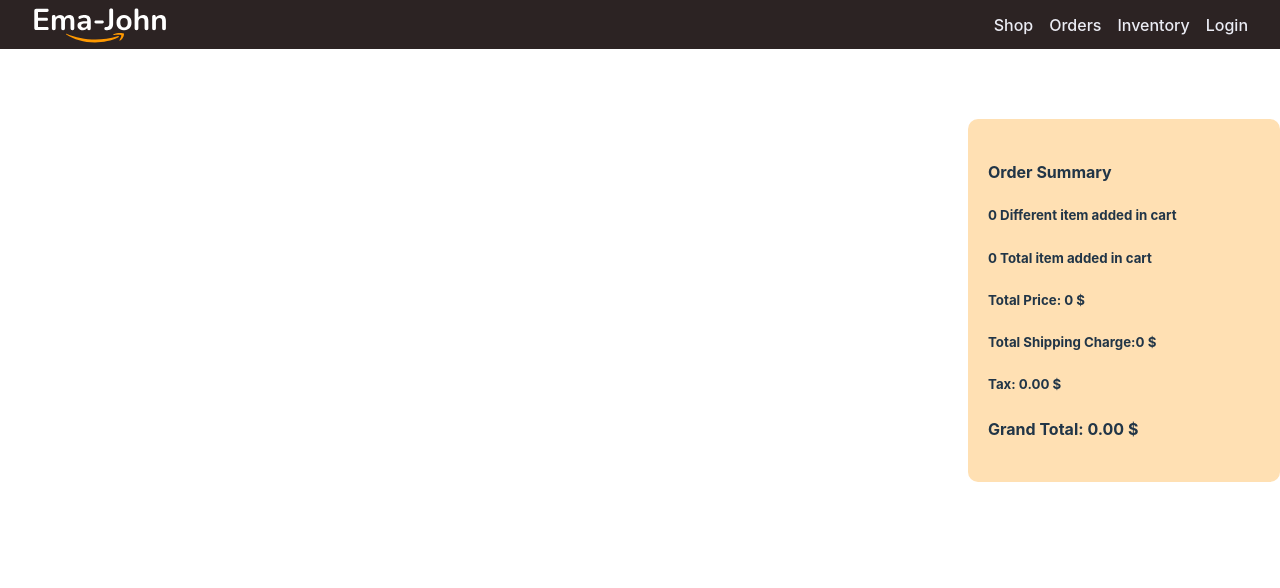
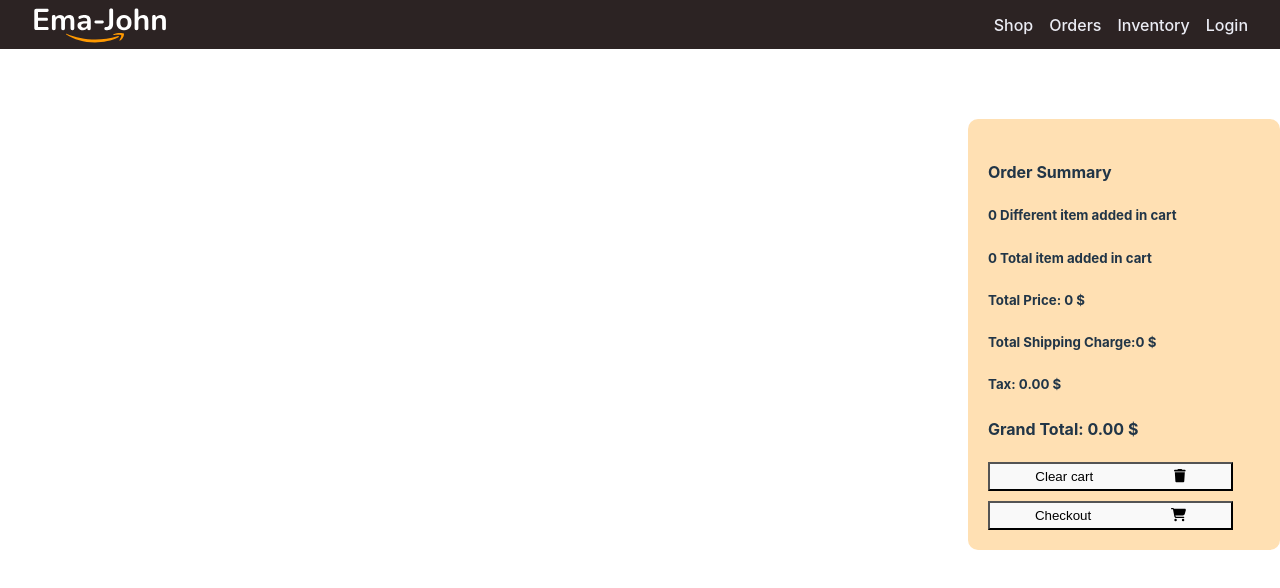
Before and after one commit to Sifat-E-Sadakin/React-Ecommerce, a React (Vite) app: page /orders in a window 1280 px wide. Shown: the top 588 px of the page. Built offline with nearby package versions, Linux system fonts and the light colour scheme.

Commit message:
dynamic cart implemented with the use of children

```diff
--- a/src/Components/Cart/Cart.css
+++ b/src/Components/Cart/Cart.css
@@ -4,6 +4,14 @@
     border-radius: 10px;
     position: sticky;
     top: 0;
+}
+.btn-cc{
+    width: 90%;
+    padding: 5px;
+    display: flex;
+    justify-content: space-around;
+    cursor: pointer;
+    margin-bottom: 10px;
 }
 @media (max-width:576px) {
 
--- a/src/Components/Cart/Cart.jsx
+++ b/src/Components/Cart/Cart.jsx
@@ -1,8 +1,13 @@
 import React from 'react';
 import './Cart.css'
-const Cart = (props) => {
+import { FontAwesomeIcon } from '@fortawesome/react-fontawesome'
+import { faCoffee, faTrash } from '@fortawesome/free-solid-svg-icons'
+import { deleteShoppingCart } from '../../../utilities/fakedb';
+
+
+const Cart = (props, children) => {
     let {cart}= props
-    console.log(cart);
+    // console.log(cart);
 
     let totalPrice=0;
     let totalShipping=0;
@@ -13,12 +18,12 @@ const Cart = (props) => {
         if(product.quantity==0){
             product.quantity=1;
         }
-      console.log(product.quantity,'pq');
+    //   console.log(product.quantity,'pq');
        totalPrice = totalPrice+ product.price* product.quantity;
        totalShipping = totalShipping+ product.shipping;
 
        quantity= quantity + product.quantity
-        console.log(quantity, product.quantity);
+        // console.log(quantity, product.quantity);
 
     }
 
@@ -26,6 +31,8 @@ const Cart = (props) => {
     tax= totalPrice*7/100
     grandTotal=totalPrice+totalShipping+tax;
     // console.log(totalPrice);
+
+    let clearCart= props.clearCart;
 
 
     return (
@@ -37,6 +44,9 @@ const Cart = (props) => {
              <h5>Total Shipping Charge:{totalShipping} $</h5>
              <h5>Tax: {tax.toFixed(2)} $ </h5>
              <h4>Grand Total: {grandTotal.toFixed(2)} $ </h4>
+             <button className='btn-cc' onClick={clearCart}><span>Clear cart</span>  <FontAwesomeIcon icon={faTrash} /></button>
+
+             {props.children}
         </div>
     );
 };
--- /dev/null
+++ b/src/Components/Checkout/Checkout.jsx
@@ -0,0 +1,11 @@
+import React from 'react';
+
+const Checkout = () => {
+    return (
+        <div>
+            <h2 style={{textAlign:'center'}}>Checkout Features on it way ...! </h2>
+        </div>
+    );
+};
+
+export default Checkout;
--- a/src/Components/OrderItem/OrderItem.jsx
+++ b/src/Components/OrderItem/OrderItem.jsx
@@ -3,9 +3,11 @@ import './OrderItem.css';
 import { FontAwesomeIcon } from '@fortawesome/react-fontawesome'
 import { faCoffee, faTrash } from '@fortawesome/free-solid-svg-icons'
 
-const OrderItem = ({product}) => {
-let {img, price, name, quantity }= product;
+const OrderItem = (props) => {
 
+let {img, price, name, quantity, id }= props.product;
+
+ let deleteItem= props.deleteItem;
     return (
         <div className='cartContainer'>
             <div className='flex'>
@@ -20,7 +22,7 @@ let {img, price, name, quantity }= product;
 
             </div>
             <div>
-                <button className='btn'><FontAwesomeIcon icon={faTrash} /></button>
+                <button className='btn'  onClick={()=>deleteItem(id)}><FontAwesomeIcon icon={faTrash} /></button>
             </div>
 
 
--- a/src/Components/Orders/Order.css
+++ b/src/Components/Orders/Order.css
@@ -6,3 +6,9 @@
 .orderContainer{
 
 }
+.btn-checkout{
+    width: 90%;
+    padding: 5px;
+    display: flex;
+    justify-content: space-around;
+}
--- a/src/Components/Orders/Orders.jsx
+++ b/src/Components/Orders/Orders.jsx
@@ -1,13 +1,36 @@
-import React from 'react';
+import React, { useState } from 'react';
 import Cart from '../Cart/Cart';
-import { useLoaderData } from 'react-router-dom';
+import { Link, useLoaderData } from 'react-router-dom';
 import OrderItem from '../OrderItem/OrderItem';
 import './Order.css'
+import { deleteShoppingCart, getShoppingCart, removeFromDb } from '../../../utilities/fakedb';
+import { FontAwesomeIcon } from '@fortawesome/react-fontawesome'
+import { faCartShopping, faTrash } from '@fortawesome/free-solid-svg-icons'
 
 const Orders = () => {
 
     let products = useLoaderData();
-    // console.log(products);
+
+    let [finalProducts, setFinalProducts]= useState(products)
+
+    // console.log(finalProducts);
+
+
+    let deleteItem = (id)=>{
+
+    let finalItem = finalProducts.filter(product => product.id != id);
+    setFinalProducts(finalItem);
+
+    removeFromDb(id);
+
+
+    }
+
+    let clearCart= ()=>{
+        setFinalProducts([]);
+        deleteShoppingCart();
+    }
+
 
 
     return (
@@ -17,13 +40,18 @@ const Orders = () => {
 
 
             {
-                products.map(product=> <OrderItem product={product} key={product.id}></OrderItem> )
+                finalProducts.map(product=> <OrderItem deleteItem={deleteItem} product={product} key={product.id}></OrderItem> )
             }
             </div>
 
 
 
-            <Cart cart={products}></Cart>
+            <Cart cart={finalProducts} clearCart={clearCart}>
+                <Link to='/checkout'>
+                <button className='btn-checkout'><span>Checkout</span><FontAwesomeIcon icon={faCartShopping} /> </button>
+                </Link>
+
+            </Cart>
         </div>
     );
 };
--- a/src/Components/Shop/Shop.css
+++ b/src/Components/Shop/Shop.css
@@ -7,6 +7,11 @@
     display: grid;
     grid-template-columns: repeat(3, 1fr);
     gap: 20px;
+}
+.btn-review{
+    width: 90%;
+    margin-top: 10px;
+    padding: 5px;
 }
 @media (max-width: 576px) {
     .shop{
--- a/src/Components/Shop/Shop.jsx
+++ b/src/Components/Shop/Shop.jsx
@@ -1,8 +1,11 @@
 import React, { useEffect, useState } from 'react';
-import { addToDb, getShoppingCart } from '../../../utilities/fakedb';
+import { addToDb, deleteShoppingCart, getShoppingCart } from '../../../utilities/fakedb';
 import Cart from '../Cart/Cart';
 import Products from '../Products/Products';
 import './Shop.css'
+import { Link } from 'react-router-dom';
+import { FontAwesomeIcon } from '@fortawesome/react-fontawesome'
+import { faCoffee, faTrash } from '@fortawesome/free-solid-svg-icons'
 
 
 
@@ -56,19 +59,30 @@ const Shop = () => {
 
     }
 
+    let clearCart= ()=>{
+        setCart([]);
+        deleteShoppingCart();
+    }
+
+
     return (
         <div className='shop'>
 
             <div className='productContainer'>
 
             {
-                products.map(product=><Products products={product} atc={atc} ></Products>)
+                products.map(product=><Products products={product} atc={atc} key={product.id} ></Products>)
             }
 
             </div>
 
             <div>
-               <Cart cart={cart}></Cart>
+               <Cart cart={cart} clearCart={clearCart}>
+                <Link to='/orders'>
+                <button className='btn-review'>Review Cart</button>
+                </Link>
+
+               </Cart>
             </div>
 
         </div>
--- a/src/main.jsx
+++ b/src/main.jsx
@@ -11,6 +11,7 @@ import Orders from './Components/Orders/Orders';
 import Inventory from './Components/Invetory/Inventory';
 import Login from './Components/Login/Login';
 import { loadCart } from './Components/DataLoader/DataLoader';
+import Checkout from './Components/Checkout/Checkout';
 
 const router = createBrowserRouter([
   {
@@ -34,7 +35,12 @@ const router = createBrowserRouter([
       {
         path: '/login',
         element: <Login></Login>
+      },
+      {
+        path: '/checkout',
+        element: <Checkout></Checkout>
       }
+
     ],
   },
 
```
